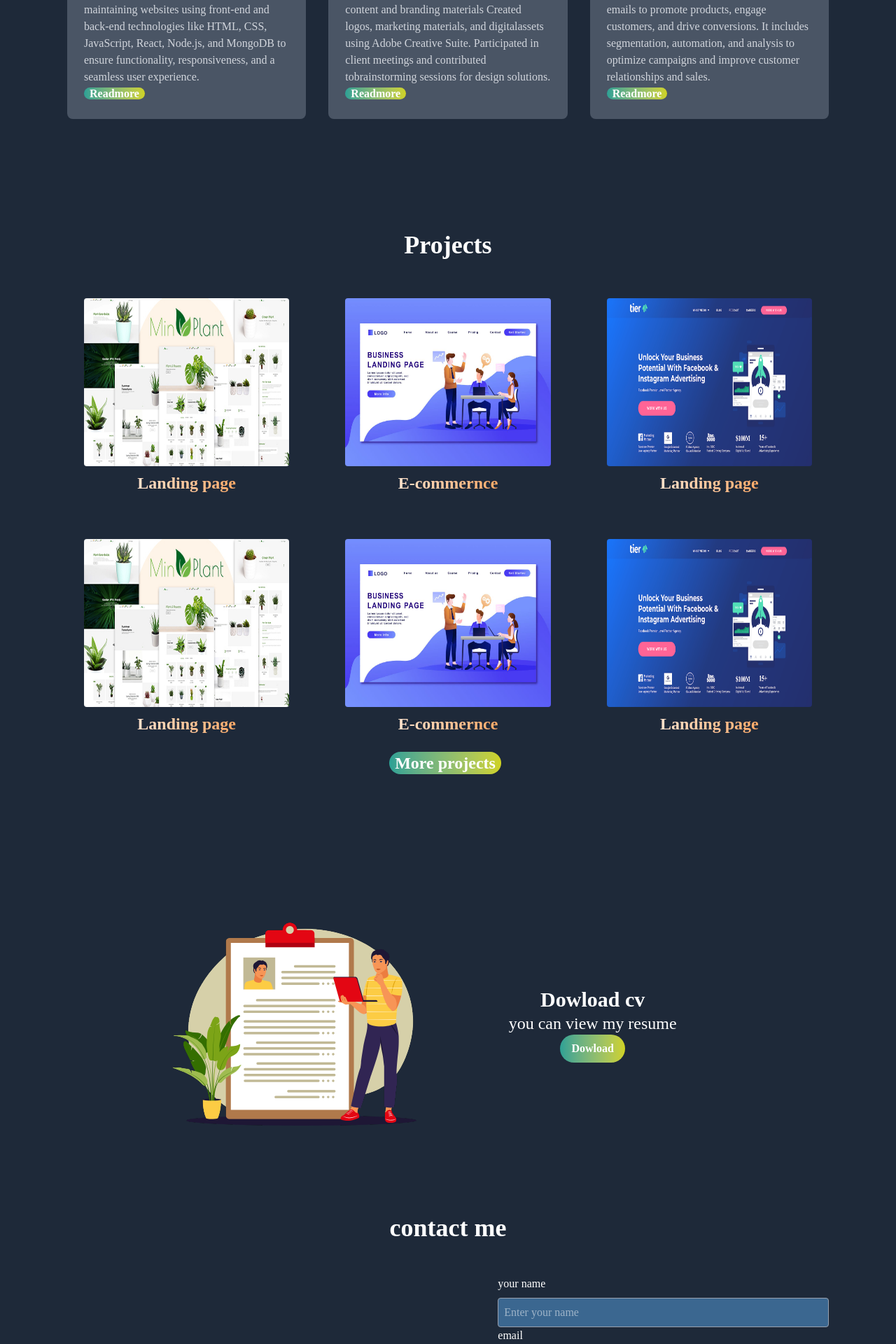
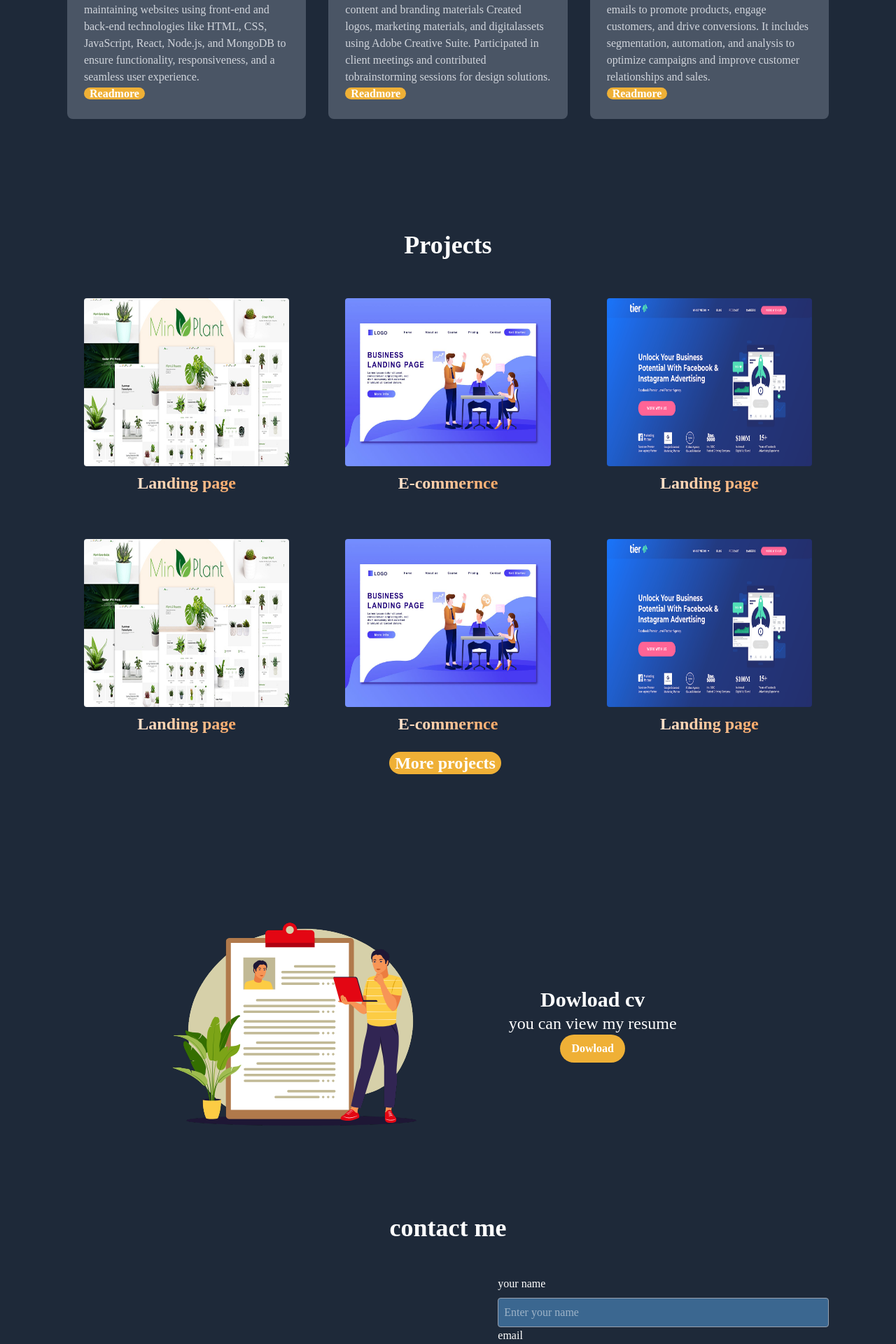
Before and after one commit to vgsanjaykumar/portfolio, a React (Vite) app: page / in a window 1280 px wide. Shown: the part 1640-3560 px from the top of the page at 70% size. Built offline with nearby package versions, Linux system fonts and the light colour scheme.

Commit message:
Update App.css

```diff
--- a/src/App.css
+++ b/src/App.css
@@ -257,15 +257,15 @@ html {
 
 
 .button-all {
-  @apply bg-gradient-to-l from-[#cfd220] to-[#2ca195] font-bold text-white md:inline transform transition-transform duration-300 hover:scale-110 py-2 px-4 rounded-full
+  @apply bg-[#EFB036] font-bold text-white md:inline transform transition-transform duration-300 hover:scale-110 py-2 px-4 rounded-full
 }
 .button-all-submit {
-  @apply  mr-2 bg-gradient-to-l from-[#cfd220] to-[#2ca195] font-bold text-white md:inline transform transition-transform duration-300 hover:scale-110 px-2 rounded-full
+  @apply  mr-2 bg-[#EFB036] font-bold text-white md:inline transform transition-transform duration-300 hover:scale-110 px-2 rounded-full
 
 }
 
 .button-all-submits {
-  @apply mr-2 bg-gradient-to-l from-[#cfd220] to-[#2ca195]  font-bold text-white md:inline transform transition-transform duration-300 hover:scale-110 px-2 rounded-full
+  @apply mr-2 bg-[#EFB036]  font-bold text-white md:inline transform transition-transform duration-300 hover:scale-110 px-2 rounded-full
 }
 
 .about-button {
```
